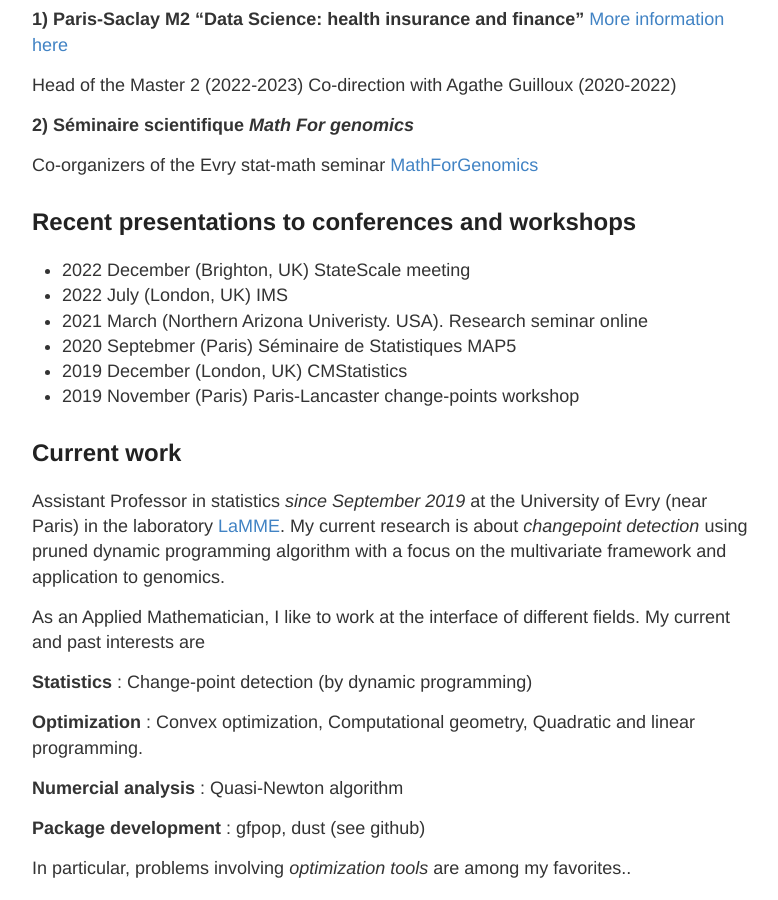
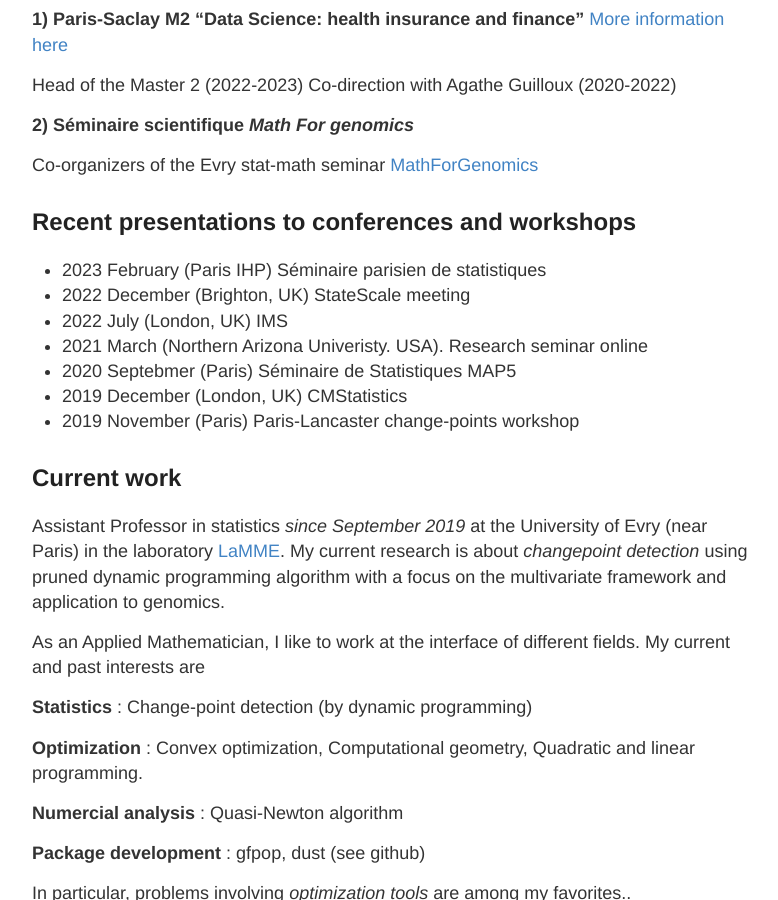
Before and after one commit to vincentrunge/vincentrunge.github.io, a Jekyll site: the page built from About.md, in a window 1280 px wide and 900 px high, scrolled down 2569 px. Shown: the whole window, without its empty margins (248-1026 px from the left). Built offline with Jekyll 4.4.1, drawn with Linux system fonts in a browser that asks for light colours.

Commit message:
Update About.md

```diff
--- a/About.md
+++ b/About.md
@@ -116,6 +116,7 @@ Co-organizers of the Evry stat-math seminar [MathForGenomics](https://mathforgen
 
 ## Recent presentations to conferences and workshops
 
+- 2023 February (Paris IHP) Séminaire parisien de statistiques
 - 2022 December (Brighton, UK) StateScale meeting
 - 2022 July (London, UK) IMS
 - 2021 March (Northern Arizona Univeristy. USA). Research seminar online
```
